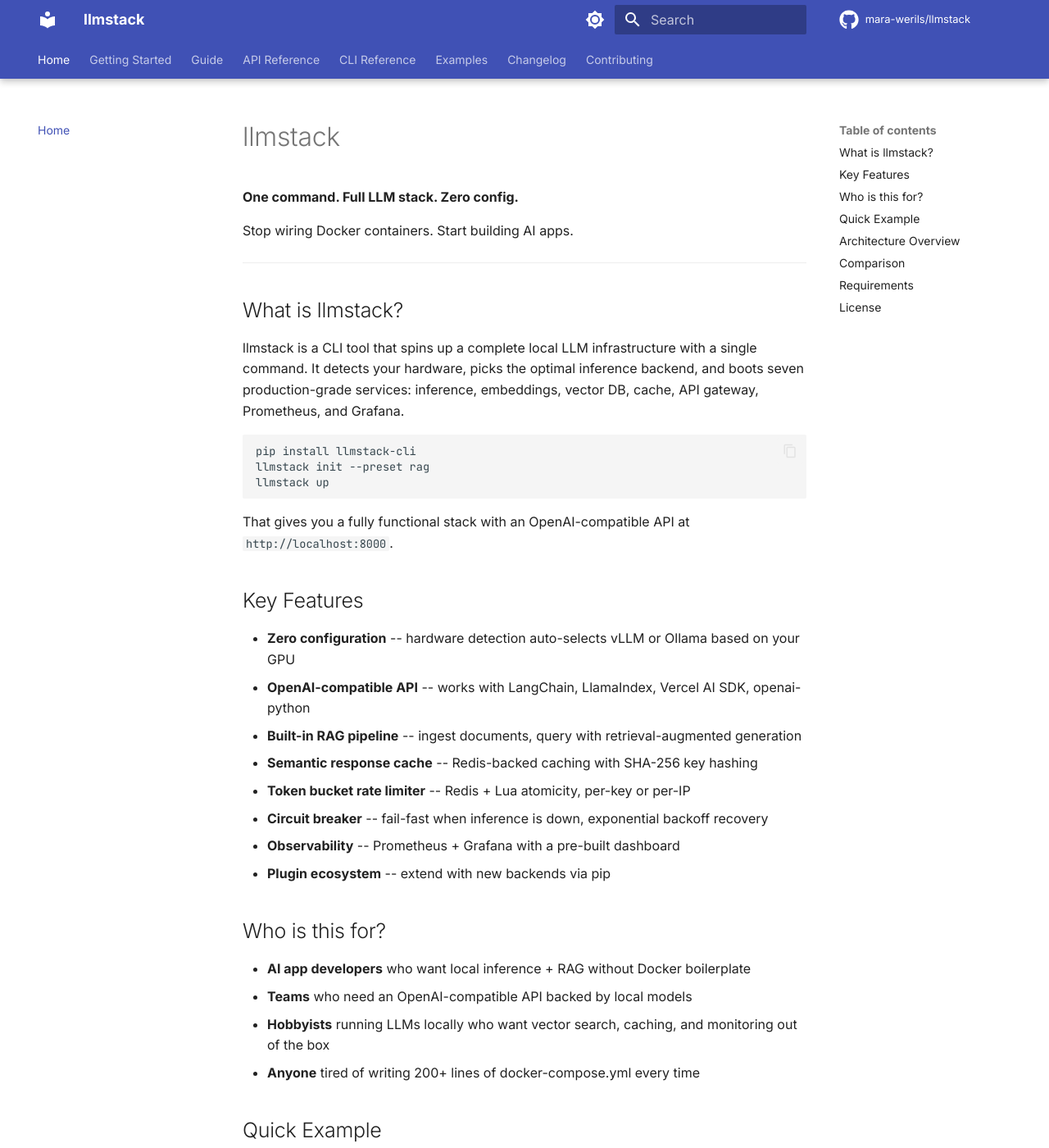
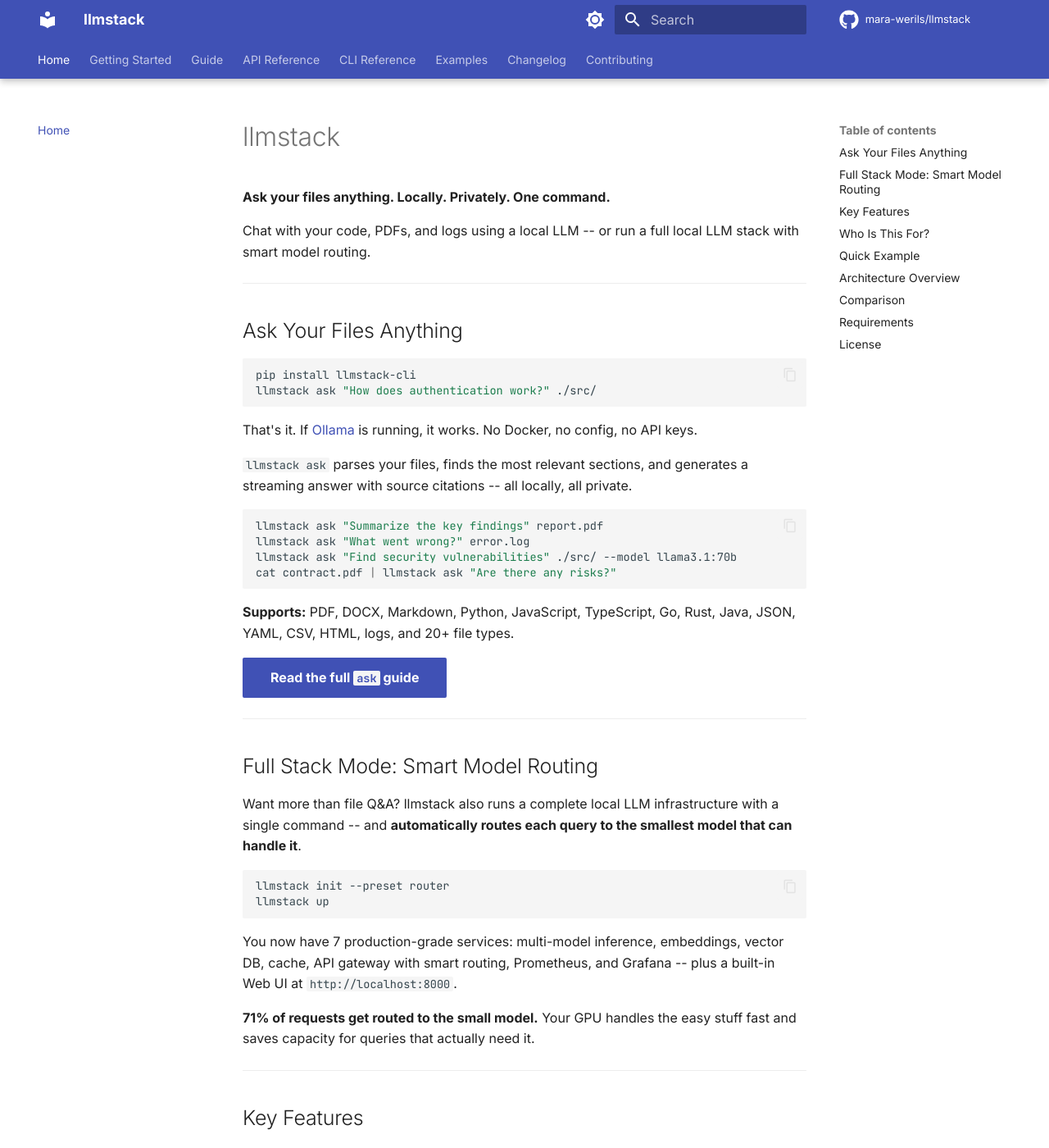
Before and after one commit to mara-werils/llmstack, an MkDocs documentation site: the page built from docs/index.md, in a window 1280 px wide and 1400 px high. Shown: the whole window at 82% size. Built offline with MkDocs 1.6.1 and Material for MkDocs 9.7.7, drawn with Linux system fonts in a browser that asks for light colours; comment, search, counter and statistics services are not loaded; some of the changed text lies outside the part shown.

Commit message:
docs: add llmstack ask documentation and restructure README
- Restructure README to lead with `llmstack ask` as the hero feature
- Create comprehensive docs/guide/ask.md with usage examples, supported
  file types, configuration options, and how-it-works explanation
- Add `llmstack ask` command to CLI reference (docs/cli.md)
- Update docs landing page (docs/index.md) to feature `ask`
- Add Ask Your Files page to mkdocs.yml navigation
- Mark `llmstack ask` as shipped in v0.5 in ROADMAP.md
- Add v0.5.0 changelog entry for `llmstack ask` in CHANGELOG.md

````diff
--- a/docs/index.md
+++ b/docs/index.md
@@ -1,25 +1,54 @@
 # llmstack
 
-**One command. Full LLM stack. Zero config.**
+**Ask your files anything. Locally. Privately. One command.**
 
-Stop wiring Docker containers. Start building AI apps.
+Chat with your code, PDFs, and logs using a local LLM -- or run a full local LLM stack with smart model routing.
 
 ---
 
-## What is llmstack?
-
-llmstack is a CLI tool that spins up a complete local LLM infrastructure with a single command. It detects your hardware, picks the optimal inference backend, and boots seven production-grade services: inference, embeddings, vector DB, cache, API gateway, Prometheus, and Grafana.
+## Ask Your Files Anything
 
 ```bash
 pip install llmstack-cli
-llmstack init --preset rag
+llmstack ask "How does authentication work?" ./src/
+```
+
+That's it. If [Ollama](https://ollama.com) is running, it works. No Docker, no config, no API keys.
+
+`llmstack ask` parses your files, finds the most relevant sections, and generates a streaming answer with source citations -- all locally, all private.
+
+```bash
+llmstack ask "Summarize the key findings" report.pdf
+llmstack ask "What went wrong?" error.log
+llmstack ask "Find security vulnerabilities" ./src/ --model llama3.1:70b
+cat contract.pdf | llmstack ask "Are there any risks?"
+```
+
+**Supports:** PDF, DOCX, Markdown, Python, JavaScript, TypeScript, Go, Rust, Java, JSON, YAML, CSV, HTML, logs, and 20+ file types.
+
+[Read the full `ask` guide](guide/ask.md){ .md-button .md-button--primary }
+
+---
+
+## Full Stack Mode: Smart Model Routing
+
+Want more than file Q&A? llmstack also runs a complete local LLM infrastructure with a single command -- and **automatically routes each query to the smallest model that can handle it**.
+
+```bash
+llmstack init --preset router
 llmstack up
 ```
 
-That gives you a fully functional stack with an OpenAI-compatible API at `http://localhost:8000`.
+You now have 7 production-grade services: multi-model inference, embeddings, vector DB, cache, API gateway with smart routing, Prometheus, and Grafana -- plus a built-in Web UI at `http://localhost:8000`.
+
+**71% of requests get routed to the small model.** Your GPU handles the easy stuff fast and saves capacity for queries that actually need it.
+
+---
 
 ## Key Features
 
+- **`llmstack ask`** -- chat with your files from the terminal. PDF, code, logs, docs. One command.
+- **Smart Model Router** -- routes queries to the right-sized model automatically
 - **Zero configuration** -- hardware detection auto-selects vLLM or Ollama based on your GPU
 - **OpenAI-compatible API** -- works with LangChain, LlamaIndex, Vercel AI SDK, openai-python
 - **Built-in RAG pipeline** -- ingest documents, query with retrieval-augmented generation
@@ -27,14 +56,16 @@
 - **Token bucket rate limiter** -- Redis + Lua atomicity, per-key or per-IP
 - **Circuit breaker** -- fail-fast when inference is down, exponential backoff recovery
 - **Observability** -- Prometheus + Grafana with a pre-built dashboard
+- **Built-in Web UI** -- chat, RAG, dashboard, settings
 - **Plugin ecosystem** -- extend with new backends via pip
 
-## Who is this for?
+## Who Is This For?
 
+- **Anyone** who wants to ask questions about local files without uploading them to the cloud
+- **Developers** who want to understand codebases, debug logs, or analyze documents from the terminal
 - **AI app developers** who want local inference + RAG without Docker boilerplate
 - **Teams** who need an OpenAI-compatible API backed by local models
 - **Hobbyists** running LLMs locally who want vector search, caching, and monitoring out of the box
-- **Anyone** tired of writing 200+ lines of docker-compose.yml every time
 
 ## Quick Example
 
@@ -44,7 +75,7 @@
 client = OpenAI(base_url="http://localhost:8000/v1", api_key="YOUR_KEY")
 
 response = client.chat.completions.create(
-    model="llama3.2",
+    model="auto",  # smart routing picks the right model
     messages=[{"role": "user", "content": "Explain quantum computing"}]
 )
 print(response.choices[0].message.content)
@@ -64,7 +95,7 @@
           |       |       |       |       |
      +----v--+ +--v---+ +v-----+ +v----+ +v-----------+
      |Qdrant | |Redis | |Ollama| | TEI | |  Gateway    |
-     |Vector | |Cache | | or   | |Embed| |  FastAPI    |
+     |Vector | |Cache | | or   | |Embed| |  + Router   |
      |  DB   | |+ Rate| | vLLM | |     | |  + RAG      |
      |       | | Limit| |      | |     | |  + Cache    |
      +-------+ +------+ +------+ +-----+ |  + Breaker  |
@@ -82,21 +113,24 @@
 
 | Feature | llmstack | Ollama | LocalAI | LiteLLM |
 |---|---|---|---|---|
-| One-command full stack | Yes | No | No | No |
-| Built-in RAG pipeline | Yes | No | No | No |
-| Response caching | Yes | No | No | No |
-| Circuit breaker | Yes | No | No | No |
-| Rate limiting (Redis) | Yes | No | No | Yes |
-| Auto hardware detection | Yes | No | No | No |
-| OpenAI-compatible API | Yes | Yes | Yes | Yes |
-| Built-in vector DB | Yes | No | No | No |
-| Observability dashboard | Yes | No | Partial | Partial |
-| Plugin ecosystem | Yes | No | No | No |
+| Chat with local files | **Yes** | No | No | No |
+| Smart model routing | **Yes** | No | No | No |
+| One-command full stack | **Yes** | No | No | No |
+| Built-in RAG pipeline | **Yes** | No | No | No |
+| Response caching | **Yes** | No | No | No |
+| Circuit breaker | **Yes** | No | No | No |
+| Rate limiting (Redis) | **Yes** | No | No | Yes |
+| Auto hardware detection | **Yes** | No | No | No |
+| OpenAI-compatible API | **Yes** | Yes | Yes | Yes |
+| Built-in vector DB | **Yes** | No | No | No |
+| Observability dashboard | **Yes** | No | Partial | Partial |
+| Plugin ecosystem | **Yes** | No | No | No |
 
 ## Requirements
 
 - Python 3.11+
-- Docker
+- **`llmstack ask`**: Just [Ollama](https://ollama.com). No Docker needed.
+- **Full stack mode** (`llmstack up`): Docker
 
 ## License
 
--- a/mkdocs.yml
+++ b/mkdocs.yml
@@ -1,6 +1,6 @@
 site_name: llmstack
 site_url: https://mara-werils.github.io/llmstack
-site_description: "One command. Full LLM stack. Zero config."
+site_description: "Ask your files anything. Locally. Privately. One command."
 site_author: mara-werils
 repo_name: mara-werils/llmstack
 repo_url: https://github.com/mara-werils/llmstack
@@ -70,6 +70,7 @@
     - Quickstart: getting-started/quickstart.md
     - Configuration: getting-started/configuration.md
   - Guide:
+    - Ask Your Files: guide/ask.md
     - Architecture: guide/architecture.md
     - Hardware Detection: guide/hardware-detection.md
     - Gateway: guide/gateway.md
````
Also changed, not shown: CHANGELOG.md (+8 -0 lines), README.md (+130 -81 lines), ROADMAP.md (+10 -4 lines), docs/cli.md (+65 -0 lines), docs/guide/ask.md (added, +316 -0 lines).
